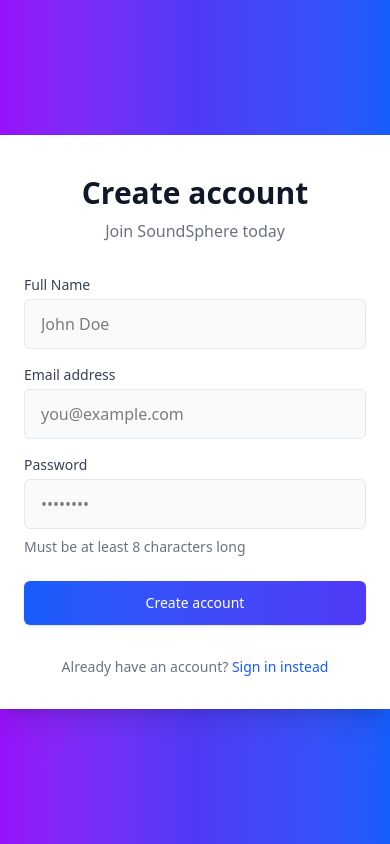
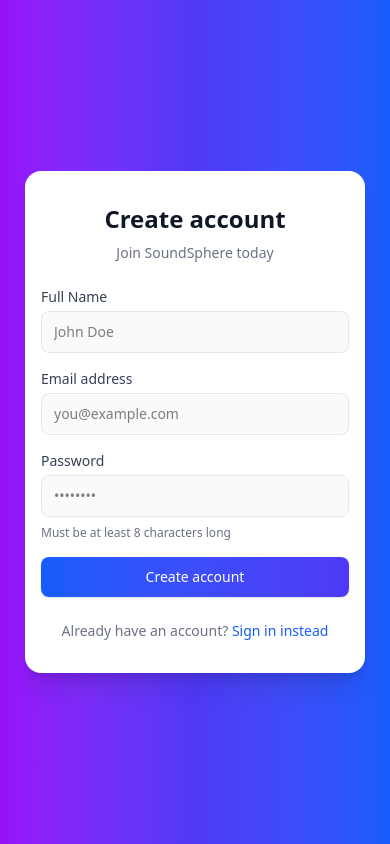
Before and after one commit to Lawrence137/soundsphere, a React (Vite) app: page /register in a window 390 px wide. Built offline with nearby package versions, Linux system fonts and the light colour scheme.

Commit message:
ensured responsiveness

```diff
--- a/src/components/auth/LoginForm.jsx
+++ b/src/components/auth/LoginForm.jsx
@@ -25,16 +25,17 @@
   };
 
   return (
-    <div className="min-h-screen flex items-center justify-center bg-gradient-to-r from-purple-600 via-indigo-600 to-blue-600">
-      <div className="relative w-full max-w-md px-6 pt-10 pb-8 bg-white shadow-xl ring-1 ring-gray-900/5 sm:rounded-xl sm:px-10">
+    <div className="min-h-screen flex flex-col items-center justify-center px-4 sm:px-6 lg:px-8 bg-gradient-to-r from-purple-600 via-indigo-600 to-blue-600">
+      <div className="w-full max-w-[340px] sm:max-w-[400px] md:max-w-[440px] mx-auto">
+        <div className="bg-white rounded-2xl shadow-xl px-4 py-8 sm:px-8 sm:py-10">
           <div className="w-full">
             <div className="text-center">
-            <h1 className="text-3xl font-semibold text-gray-900">Welcome back</h1>
-            <p className="mt-2 text-gray-500">Sign in to your SoundSphere account</p>
+              <h1 className="text-2xl sm:text-3xl font-semibold text-gray-900">Welcome back</h1>
+              <p className="mt-2 text-sm sm:text-base text-gray-500">Sign in to your SoundSphere account</p>
             </div>
 
             {error && (
-            <div className="mt-4 p-4 bg-red-50 border-l-4 border-red-500 rounded-r-md">
+              <div className="mt-4 p-3 sm:p-4 bg-red-50 border-l-4 border-red-500 rounded-r-md">
                 <div className="flex">
                   <div className="flex-shrink-0">
                     <svg className="h-5 w-5 text-red-400" viewBox="0 0 20 20" fill="currentColor">
@@ -48,7 +49,7 @@
               </div>
             )}
 
-          <form className="mt-8 space-y-6" onSubmit={handleSubmit}>
+            <form className="mt-6 sm:mt-8 space-y-4 sm:space-y-6" onSubmit={handleSubmit}>
               <div className="space-y-4">
                 <div>
                   <label htmlFor="email" className="block text-sm font-medium text-gray-700">
@@ -63,7 +64,7 @@
                       required
                       value={email}
                       onChange={(e) => setEmail(e.target.value)}
-                    className="block w-full px-4 py-3 rounded-md bg-gray-50 border border-gray-200 focus:border-blue-500 focus:bg-white focus:ring-2 focus:ring-blue-500/20 transition-colors duration-200"
+                      className="block w-full px-3 sm:px-4 py-2.5 sm:py-3 rounded-lg bg-gray-50 border border-gray-200 focus:border-blue-500 focus:bg-white focus:ring-2 focus:ring-blue-500/20 transition-colors duration-200 text-sm sm:text-base"
                       placeholder="you@example.com"
                     />
                   </div>
@@ -82,14 +83,14 @@
                       required
                       value={password}
                       onChange={(e) => setPassword(e.target.value)}
-                    className="block w-full px-4 py-3 rounded-md bg-gray-50 border border-gray-200 focus:border-blue-500 focus:bg-white focus:ring-2 focus:ring-blue-500/20 transition-colors duration-200"
+                      className="block w-full px-3 sm:px-4 py-2.5 sm:py-3 rounded-lg bg-gray-50 border border-gray-200 focus:border-blue-500 focus:bg-white focus:ring-2 focus:ring-blue-500/20 transition-colors duration-200 text-sm sm:text-base"
                       placeholder="••••••••"
                     />
                   </div>
                 </div>
               </div>
 
-            <div className="flex items-center justify-between">
+              <div className="flex flex-col sm:flex-row sm:items-center sm:justify-between space-y-2 sm:space-y-0">
                 <div className="flex items-center">
                   <input
                     id="remember-me"
@@ -113,11 +114,11 @@
                 <button
                   type="submit"
                   disabled={loading}
-                className="w-full flex justify-center py-3 px-4 rounded-md shadow-sm text-sm font-medium text-white bg-gradient-to-r from-blue-600 to-indigo-600 hover:from-blue-700 hover:to-indigo-700 focus:outline-none focus:ring-2 focus:ring-offset-2 focus:ring-blue-500 disabled:opacity-50 transition-all duration-200"
+                  className="w-full flex justify-center py-2.5 sm:py-3 px-4 rounded-lg shadow-sm text-sm sm:text-base font-medium text-white bg-gradient-to-r from-blue-600 to-indigo-600 hover:from-blue-700 hover:to-indigo-700 focus:outline-none focus:ring-2 focus:ring-offset-2 focus:ring-blue-500 disabled:opacity-50 transition-all duration-200"
                 >
                   {loading ? (
                     <div className="flex items-center">
-                    <svg className="animate-spin -ml-1 mr-3 h-5 w-5 text-white" xmlns="http://www.w3.org/2000/svg" fill="none" viewBox="0 0 24 24">
+                      <svg className="animate-spin -ml-1 mr-3 h-4 w-4 sm:h-5 sm:w-5 text-white" xmlns="http://www.w3.org/2000/svg" fill="none" viewBox="0 0 24 24">
                         <circle className="opacity-25" cx="12" cy="12" r="10" stroke="currentColor" strokeWidth="4"></circle>
                         <path className="opacity-75" fill="currentColor" d="M4 12a8 8 0 018-8V0C5.373 0 0 5.373 0 12h4zm2 5.291A7.962 7.962 0 014 12H0c0 3.042 1.135 5.824 3 7.938l3-2.647z"></path>
                       </svg>
@@ -130,7 +131,7 @@
               </div>
             </form>
 
-          <p className="mt-8 text-center text-sm text-gray-500">
+            <p className="mt-6 sm:mt-8 text-center text-sm text-gray-500">
               Don't have an account?{' '}
               <Link to="/register" className="font-medium text-blue-600 hover:text-blue-500">
                 Create one now
@@ -139,6 +140,7 @@
           </div>
         </div>
       </div>
+    </div>
   );
 };
 
--- a/src/components/auth/RegisterForm.jsx
+++ b/src/components/auth/RegisterForm.jsx
@@ -26,16 +26,17 @@
   };
 
   return (
-    <div className="min-h-screen flex items-center justify-center bg-gradient-to-r from-purple-600 via-indigo-600 to-blue-600">
-      <div className="relative w-full max-w-md px-6 pt-10 pb-8 bg-white shadow-xl ring-1 ring-gray-900/5 sm:rounded-xl sm:px-10">
+    <div className="min-h-screen flex flex-col items-center justify-center px-4 sm:px-6 lg:px-8 bg-gradient-to-r from-purple-600 via-indigo-600 to-blue-600">
+      <div className="w-full max-w-[340px] sm:max-w-[400px] md:max-w-[440px] mx-auto">
+        <div className="bg-white rounded-2xl shadow-xl px-4 py-8 sm:px-8 sm:py-10">
           <div className="w-full">
             <div className="text-center">
-            <h1 className="text-3xl font-semibold text-gray-900">Create account</h1>
-            <p className="mt-2 text-gray-500">Join SoundSphere today</p>
+              <h1 className="text-2xl sm:text-3xl font-semibold text-gray-900">Create account</h1>
+              <p className="mt-2 text-sm sm:text-base text-gray-500">Join SoundSphere today</p>
             </div>
 
             {error && (
-            <div className="mt-4 p-4 bg-red-50 border-l-4 border-red-500 rounded-r-md">
+              <div className="mt-4 p-3 sm:p-4 bg-red-50 border-l-4 border-red-500 rounded-r-md">
                 <div className="flex">
                   <div className="flex-shrink-0">
                     <svg className="h-5 w-5 text-red-400" viewBox="0 0 20 20" fill="currentColor">
@@ -49,7 +50,7 @@
               </div>
             )}
 
-          <form className="mt-8 space-y-6" onSubmit={handleSubmit}>
+            <form className="mt-6 sm:mt-8 space-y-4 sm:space-y-6" onSubmit={handleSubmit}>
               <div className="space-y-4">
                 <div>
                   <label htmlFor="name" className="block text-sm font-medium text-gray-700">
@@ -63,7 +64,7 @@
                       required
                       value={name}
                       onChange={(e) => setName(e.target.value)}
-                    className="block w-full px-4 py-3 rounded-md bg-gray-50 border border-gray-200 focus:border-blue-500 focus:bg-white focus:ring-2 focus:ring-blue-500/20 transition-colors duration-200"
+                      className="block w-full px-3 sm:px-4 py-2.5 sm:py-3 rounded-lg bg-gray-50 border border-gray-200 focus:border-blue-500 focus:bg-white focus:ring-2 focus:ring-blue-500/20 transition-colors duration-200 text-sm sm:text-base"
                       placeholder="John Doe"
                     />
                   </div>
@@ -82,7 +83,7 @@
                       required
                       value={email}
                       onChange={(e) => setEmail(e.target.value)}
-                    className="block w-full px-4 py-3 rounded-md bg-gray-50 border border-gray-200 focus:border-blue-500 focus:bg-white focus:ring-2 focus:ring-blue-500/20 transition-colors duration-200"
+                      className="block w-full px-3 sm:px-4 py-2.5 sm:py-3 rounded-lg bg-gray-50 border border-gray-200 focus:border-blue-500 focus:bg-white focus:ring-2 focus:ring-blue-500/20 transition-colors duration-200 text-sm sm:text-base"
                       placeholder="you@example.com"
                     />
                   </div>
@@ -101,11 +102,11 @@
                       required
                       value={password}
                       onChange={(e) => setPassword(e.target.value)}
-                    className="block w-full px-4 py-3 rounded-md bg-gray-50 border border-gray-200 focus:border-blue-500 focus:bg-white focus:ring-2 focus:ring-blue-500/20 transition-colors duration-200"
+                      className="block w-full px-3 sm:px-4 py-2.5 sm:py-3 rounded-lg bg-gray-50 border border-gray-200 focus:border-blue-500 focus:bg-white focus:ring-2 focus:ring-blue-500/20 transition-colors duration-200 text-sm sm:text-base"
                       placeholder="••••••••"
                     />
                   </div>
-                <p className="mt-2 text-sm text-gray-500">
+                  <p className="mt-2 text-xs sm:text-sm text-gray-500">
                     Must be at least 8 characters long
                   </p>
                 </div>
@@ -115,11 +116,11 @@
                 <button
                   type="submit"
                   disabled={loading}
-                className="w-full flex justify-center py-3 px-4 rounded-md shadow-sm text-sm font-medium text-white bg-gradient-to-r from-blue-600 to-indigo-600 hover:from-blue-700 hover:to-indigo-700 focus:outline-none focus:ring-2 focus:ring-offset-2 focus:ring-blue-500 disabled:opacity-50 transition-all duration-200"
+                  className="w-full flex justify-center py-2.5 sm:py-3 px-4 rounded-lg shadow-sm text-sm sm:text-base font-medium text-white bg-gradient-to-r from-blue-600 to-indigo-600 hover:from-blue-700 hover:to-indigo-700 focus:outline-none focus:ring-2 focus:ring-offset-2 focus:ring-blue-500 disabled:opacity-50 transition-all duration-200"
                 >
                   {loading ? (
                     <div className="flex items-center">
-                    <svg className="animate-spin -ml-1 mr-3 h-5 w-5 text-white" xmlns="http://www.w3.org/2000/svg" fill="none" viewBox="0 0 24 24">
+                      <svg className="animate-spin -ml-1 mr-3 h-4 w-4 sm:h-5 sm:w-5 text-white" xmlns="http://www.w3.org/2000/svg" fill="none" viewBox="0 0 24 24">
                         <circle className="opacity-25" cx="12" cy="12" r="10" stroke="currentColor" strokeWidth="4"></circle>
                         <path className="opacity-75" fill="currentColor" d="M4 12a8 8 0 018-8V0C5.373 0 0 5.373 0 12h4zm2 5.291A7.962 7.962 0 014 12H0c0 3.042 1.135 5.824 3 7.938l3-2.647z"></path>
                       </svg>
@@ -132,7 +133,7 @@
               </div>
             </form>
 
-          <p className="mt-8 text-center text-sm text-gray-500">
+            <p className="mt-6 sm:mt-8 text-center text-sm text-gray-500">
               Already have an account?{' '}
               <Link to="/login" className="font-medium text-blue-600 hover:text-blue-500">
                 Sign in instead
@@ -141,6 +142,7 @@
           </div>
         </div>
       </div>
+    </div>
   );
 };
 
```
Lines whose indentation alone changed are shown as unchanged.
